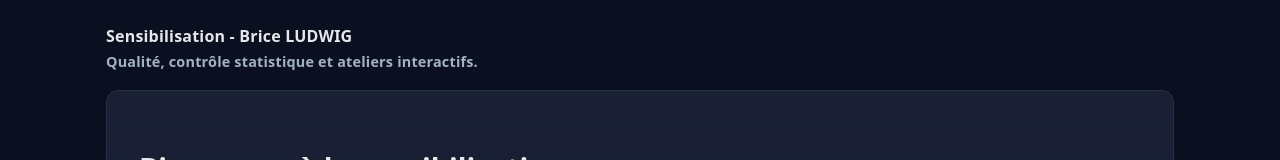
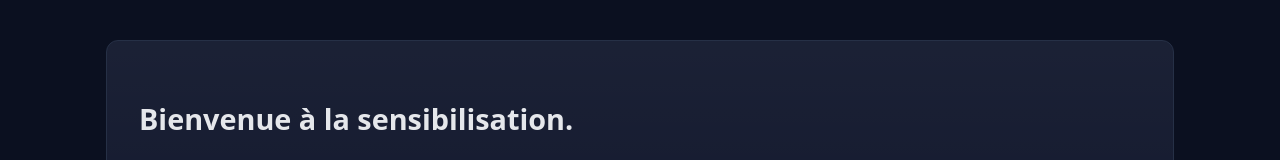
Before and after one commit to Cho-sept/Sensibilisation-MSP, a plain HTML site: page index.html in a window 1280 px wide. Shown: the top 160 px of the page. Drawn offline with Linux system fonts and the light colour scheme.

Commit message:
Update index.html

```diff
--- a/index.html
+++ b/index.html
@@ -98,10 +98,6 @@
 
   <div class="wrap">
     <header>
-      <div class="brand">
-        Sensibilisation - Brice LUDWIG
-        <small>Qualité, contrôle statistique et ateliers interactifs.</small>
-      </div>
       <!-- Vous pouvez ajouter un lien vers une page “À propos” ou “Contact” ici si besoin -->
     </header>
 
@@ -201,7 +197,7 @@
     </main>
 
     <footer>
-      © <time id="y"></time> — Accueil formation MSP
+      © <time id="y"></time> — Accueil Sensibilisation Brice LUDWIG
     </footer>
   </div>
 
```
